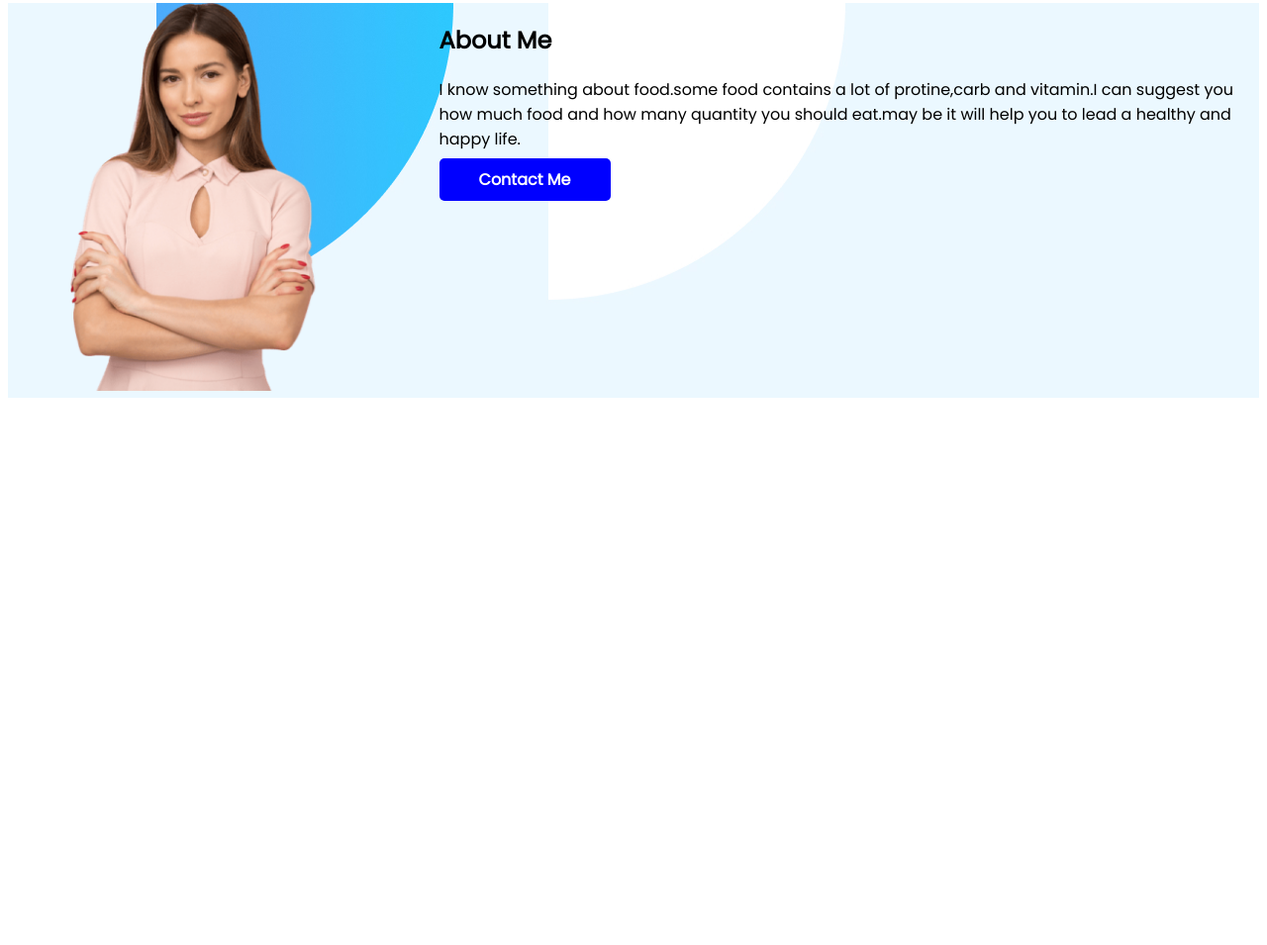
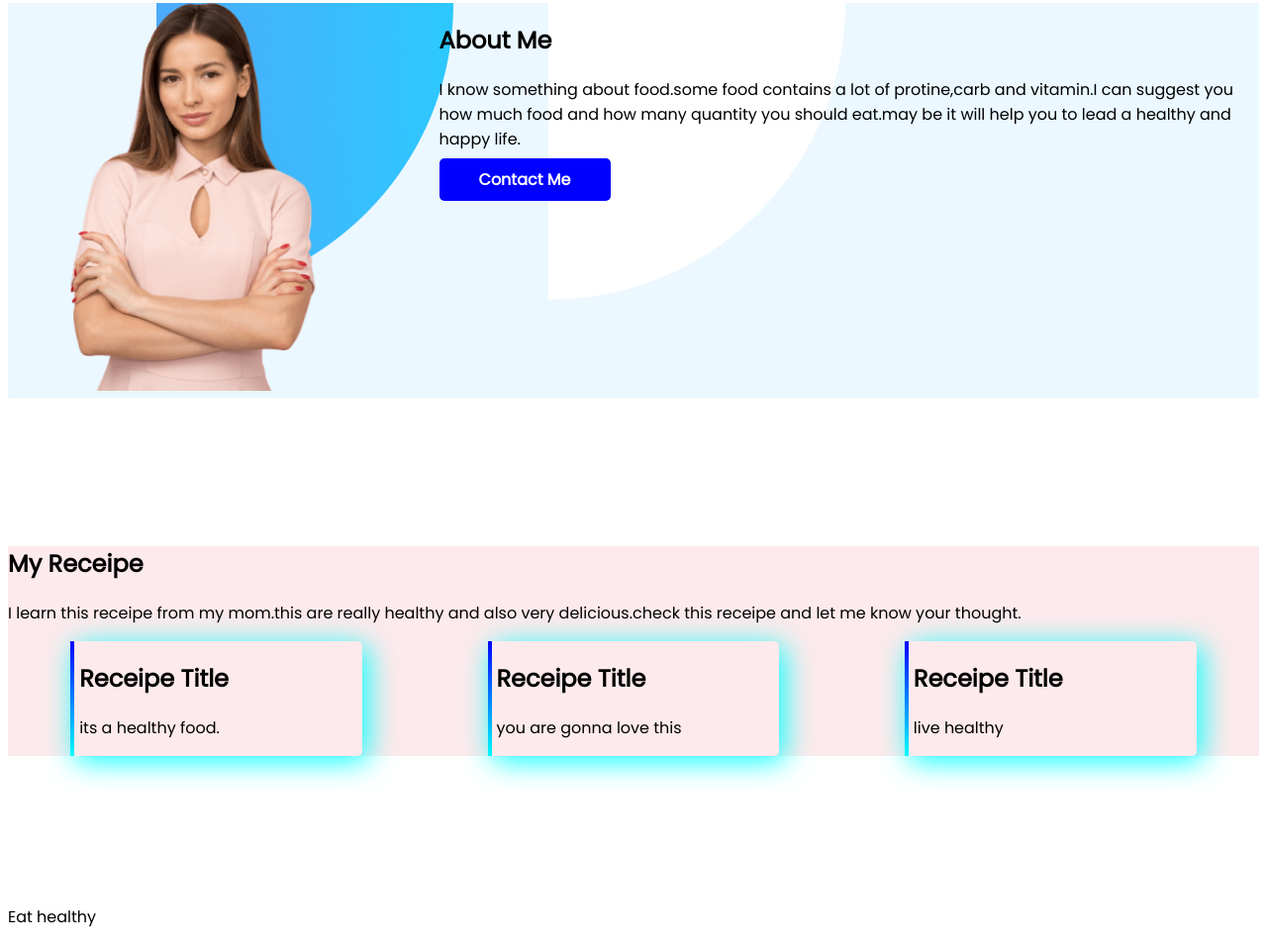
Before and after one commit to sumiyaj/health-blog, a plain HTML site: page index.html in a window 1280 px wide. Shown: the part 568-1523 px from the top of the page at 99% size. Before the commit the page ends 1120 px from the top, so only its background shows below. Drawn offline with Linux system fonts and the light colour scheme.

Commit message:
footer and receipe added

```diff
--- a/index.html
+++ b/index.html
@@ -13,7 +13,7 @@
 </head>
 
 <body>
-    <section class="top-banner">
+    <section class="top-banner flexible-cont">
         <div class="half-para">
             <h1><span class="red-color">skip
 
@@ -30,7 +30,7 @@
         <div class="half-pic">
             <img src="images/female/food.png" alt="" </div>
     </section>
-    <section class="about-me">
+    <section class="about-me flexible-cont ">
         <div class="half-pic">
             <img src="images/female/Person Image.png" alt="">
         </div>
@@ -44,6 +44,31 @@
         </div>
 
     </section>
+    <section class="receipe-item">
+        <h2>My Receipe</h2>
+        <p>I learn this receipe from my mom.this are really healthy and also very delicious.check this receipe and
+            let me
+            know your thought.</p>
+        <div class="flexible-cont">
+            <div id="soup-item" class="food-health">
+                <h2>Receipe Title</h2>
+
+                <p>its a healthy food.</p>
+            </div>
+            <div id="salad-item" class="food-health">
+                <h2>Receipe Title</h2>
+                <p>you are gonna love this</p>
+            </div>
+            <div id="pasta-item" class="food-health">
+                <h2>Receipe Title</h2>
+                <p>live healthy</p>
+            </div>
+        </div>
+    </section>
+    <footer>
+    </footer>
+    <p>Eat healthy</p>
+    </footer>
 </body>
 
 </html>
--- a/style.css
+++ b/style.css
@@ -5,7 +5,8 @@ body{
     .red-color{
         color: red;
     }
-    section{display:flex ;
+    .flexible-cont
+    {display:flex ;
         margin-bottom: 150px;
 
     }
@@ -32,3 +33,32 @@ body{
     } .about-me{background-image: url(images/shapes/Frame\ 57.jpg);
 
     }
+    .receipe-item{
+        background-image: url(images/shapes/Frame\ 58.jpg);
+    }
+    .food-health{width: 30%;
+        margin-left: 5%;
+        margin-right: 5%;
+        padding-left: 5px;
+        box-shadow: 5px 5px 30px aqua ;
+        border-radius: 5px;
+    } #soup-item{
+        border-left: 4px solid;
+        border-image: linear-gradient(blue,aqua);
+        border-image-slice: 1;
+
+    }
+    #salad-item{
+        border-left: 4px solid;
+        border-image: linear-gradient(blue,aqua);
+        border-image-slice: 1;
+
+    } #pasta-item {border-left: 4px solid;
+        border-image: linear-gradient(blue,aqua);
+        border-image-slice: 1;
+
+
+    }
+    footer p { text-align: center;
+
+    }
```
Also changed, not shown: images/male/31602633-happy-man-with-unhealthy-burger-sandwich-in-hand-get-ready-to-eat-isolated-on-a-white-background-fas-removebg-preview.png (deleted), images/male/attractive-man-eating-hamburger-he-260nw-310832510-removebg-preview.png (deleted), images/male/guy-eats-hot-dog-which-himself-has-prepared-street-food-young-man-blue-shirt-eats-hot-dog-white-background-100449486-removebg-preview.png (deleted), images/male/young-guy-holding-fresh-burger_79782-176-removebg-preview.png (deleted).
